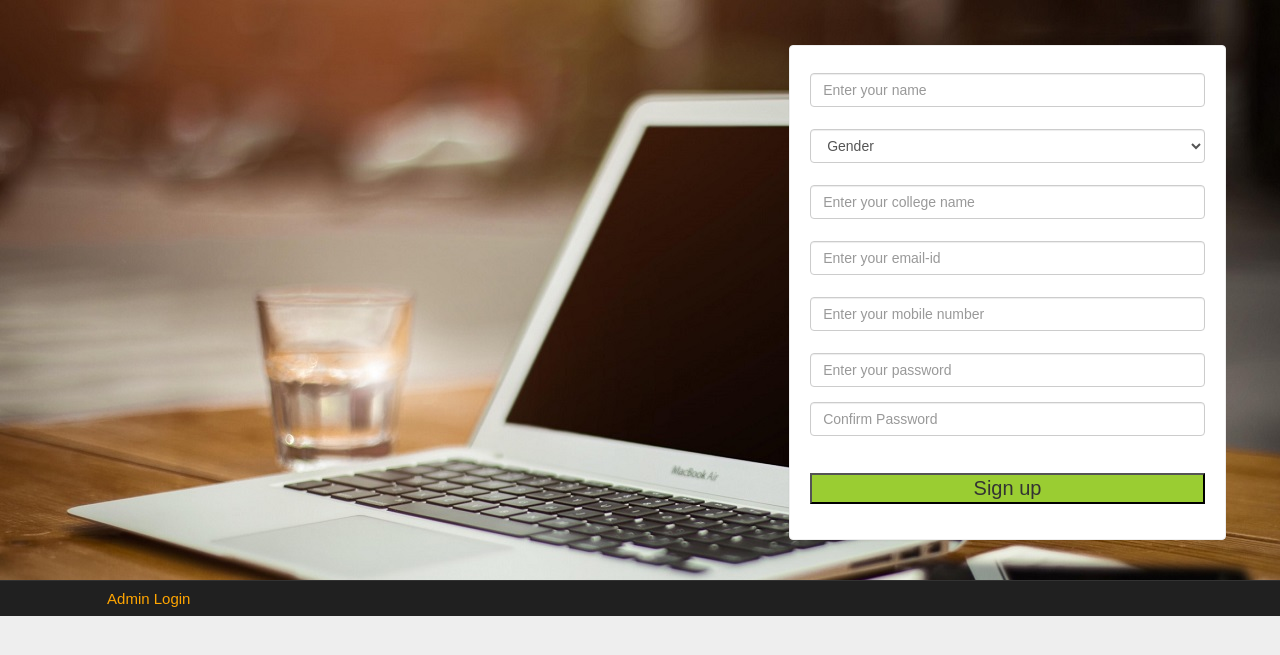
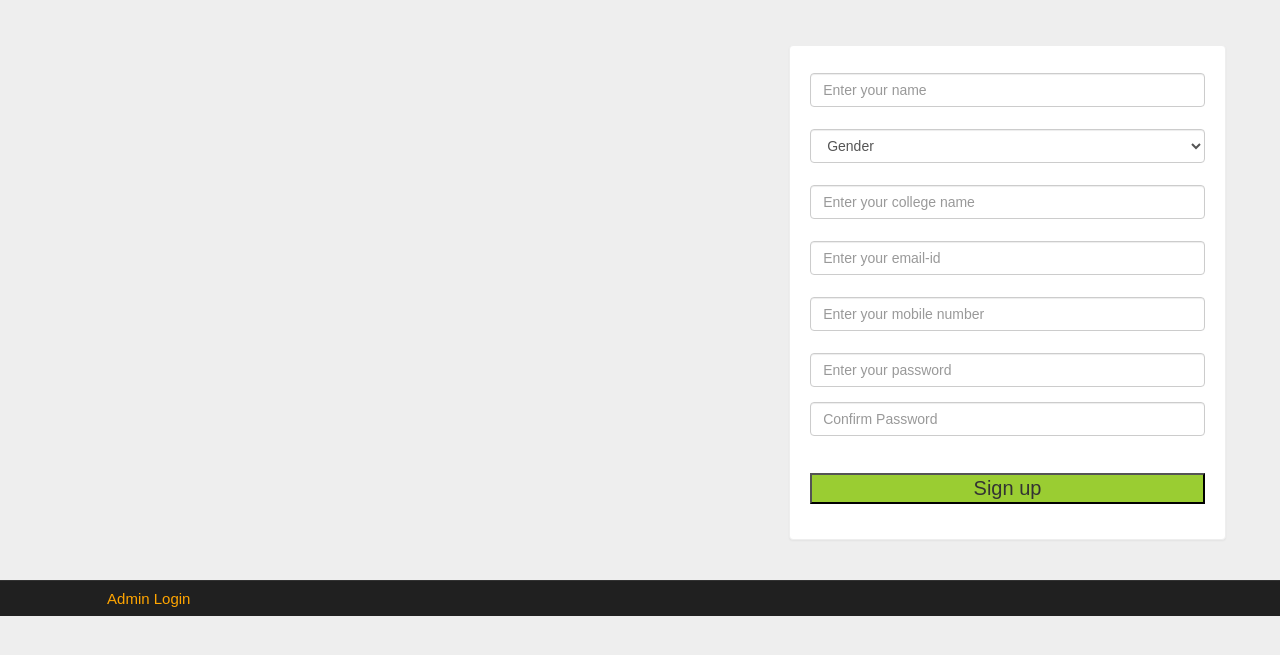
Before and after one commit to shantanugodbole/Online-Examination-System, a PHP site: page / in a window 1280 px wide. Shown: the part 70-725 px from the top of the page. Run offline with PHP 8.4, Linux system fonts and the light colour scheme.

Commit message:
Index Page Changed

```diff
--- a/css/main.css
+++ b/css/main.css
@@ -7,7 +7,7 @@ background:#eee;
 min-height:550px;
 background-attachment:fixed;
 }
-.bg
+/* .bg
 {
 min-height:540px;
 }
@@ -15,7 +15,7 @@ min-height:540px;
 {
 background:url(../image/bg.jpg);
 min-height:535px;
-}
+} */
 
 @font-face {
    font-family: 'typo';
--- a/index.php
+++ b/index.php
@@ -79,7 +79,7 @@ var b = document.forms["form"]["cpassword"].value;if (a!=b){alert("Passwords mus
 </div><!--header row closed-->
 </div>
 
-<div class="bg1">
+<!-- <div class="bg1"> -->
 <div class="row">
 
 <div class="col-md-7"></div>
```
